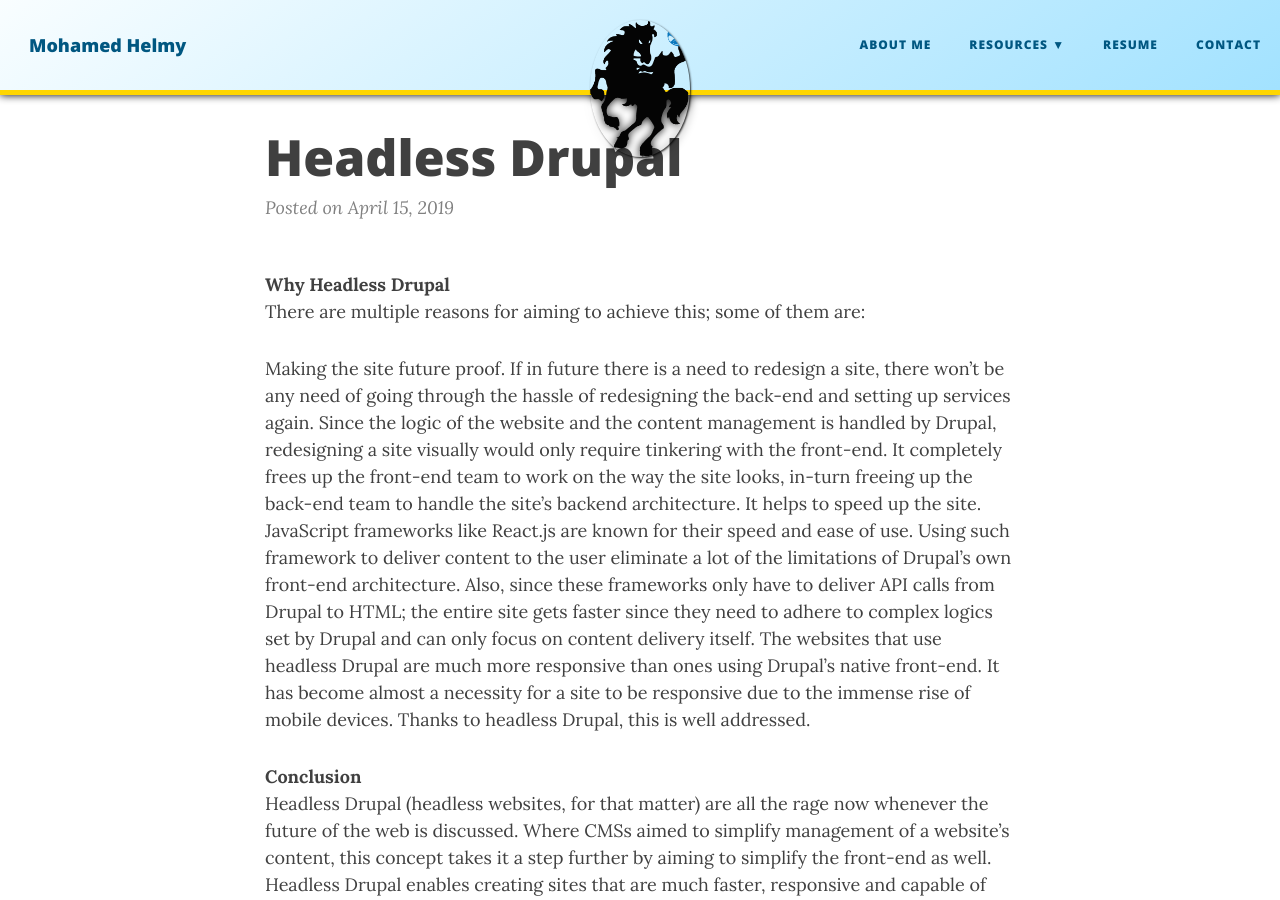
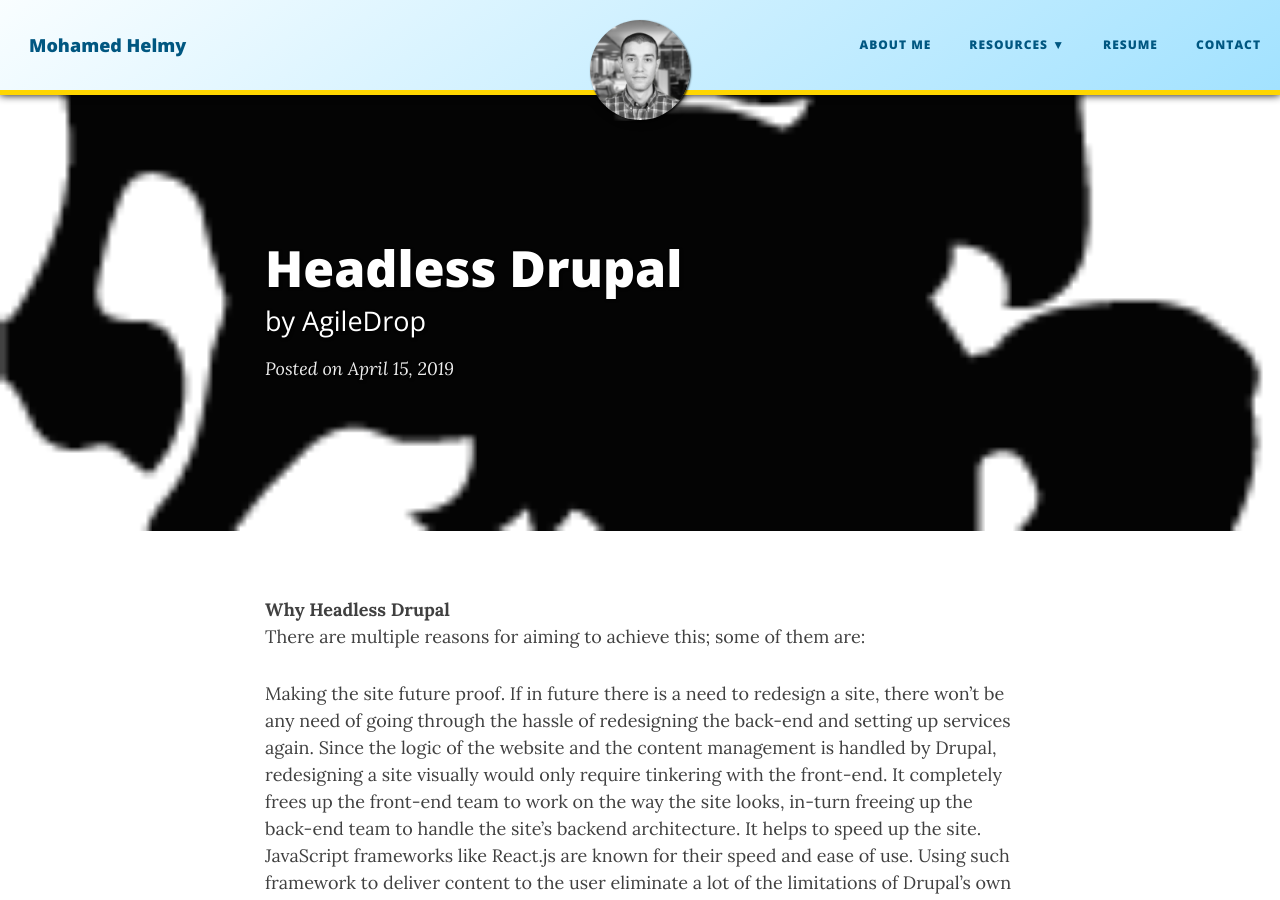
Before and after one commit to M-Helmy/m-helmy.github.io, a Jekyll site: the page built from _posts/2019-04-15-HeadlessDrupal.md, in a window 1280 px wide and 900 px high. Built offline with Jekyll 4.4.1, drawn with Linux system fonts in a browser that asks for light colours; nearby versions of some CDN libraries.

Commit message:
Update 2019-04-15-HeadlessDrupal.md

```diff
--- a/_posts/2019-04-15-HeadlessDrupal.md
+++ b/_posts/2019-04-15-HeadlessDrupal.md
@@ -1,7 +1,8 @@
 ---
 layout: post
 title: Headless Drupal
-image: /img/logo-headless-drupal1.png
+subtitle: by AgileDrop
+bigimg: /img/logo-headless-drupal1.png
 ---
 
 **Why Headless Drupal**<br/>
```
